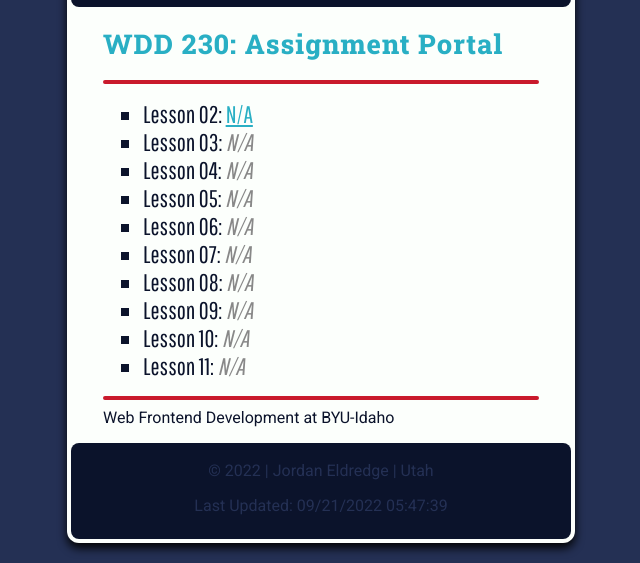
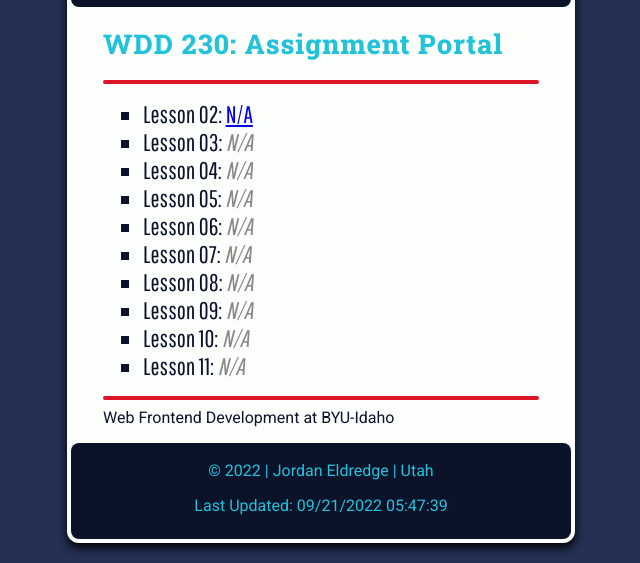
Before and after one commit to Jeldredge3/FA2022-wdd, a plain HTML site: page index.html in a window 1280 px wide. Shown: the part 237-800 px from the top of the page, without its empty margins (319-959 px from the left). Drawn offline with Linux system fonts and the light colour scheme.

Commit message:
just work please

```diff
--- a/index.html
+++ b/index.html
@@ -7,7 +7,7 @@
     <meta charset="UTF-8">
     <meta name ="viewport" content="width=device-width, initial-scale=1">
     <link rel="stylesheet" type="text/css" href="styles/main.css">
-    <title>WDD 230 | Jordan Eldredge</title>
+    <title>wdd230 - Jordan Eldredge</title>
 </head>
 <body>
 <div class="content">
@@ -20,7 +20,7 @@
     <!-- Note: Some lessons may need more than one activity/assignment link.-->
     <main>
     <div class="index-grid">
-        <h1>WDD 230: Assignment Portal</h1>
+        <h1 class="page-title">WDD 230: Assignment Portal</h1>
         <hr>
         <ul class="index-list">
             <li>Lesson 02: <a href="index.html">N/A</a></li>
--- a/styles/main.css
+++ b/styles/main.css
@@ -5,9 +5,9 @@
 :root {
 /* Colors */
     --primary: #0B132B;
-    --secondary: #29afc4;
+    --secondary: #22c2da;
     --accent1: #243054;
-    --accent2: #c91a2c;
+    --accent2: #dc1529;
 
     --font-light: #FCFFFC;
     --font-dark: #0B132B;
@@ -75,11 +75,7 @@ hr {
     border-radius: 4px;
 }
 
-
-a:link { /* Unvisited link */
-    color: var(--secondary);
-}
-a:visited { /* Link when visited */
+a:active { /* Link when visited */
     color: var(--accent2);
 }
 
@@ -112,12 +108,12 @@ a:visited { /* Link when visited */
 }
 
 .copy {
-    color: var(--accent1);
+    color: var(--secondary);
     margin-top: 10px;
 }
 
 .last-updated {
-    color: var(--accent1);
+    color: var(--secondary);
     margin-top: 0px;
 }
 
```
